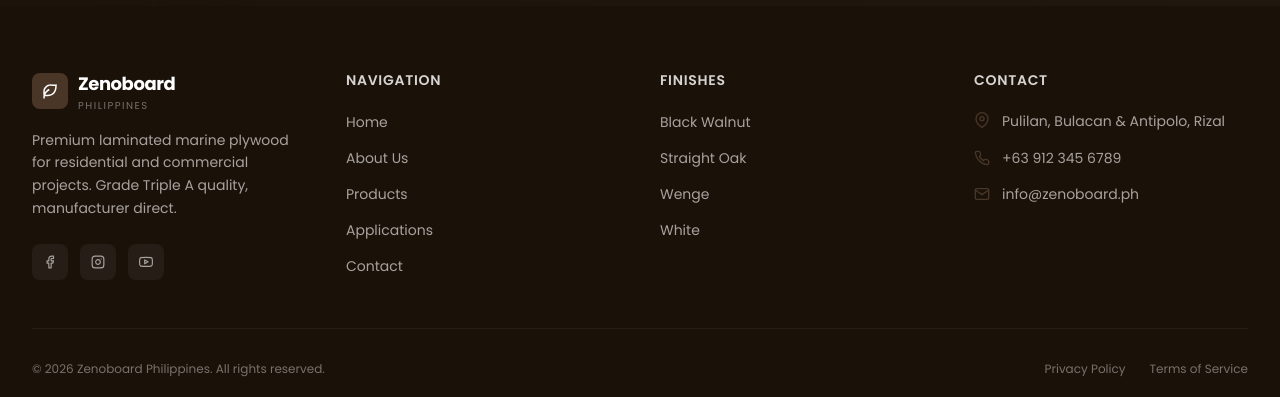
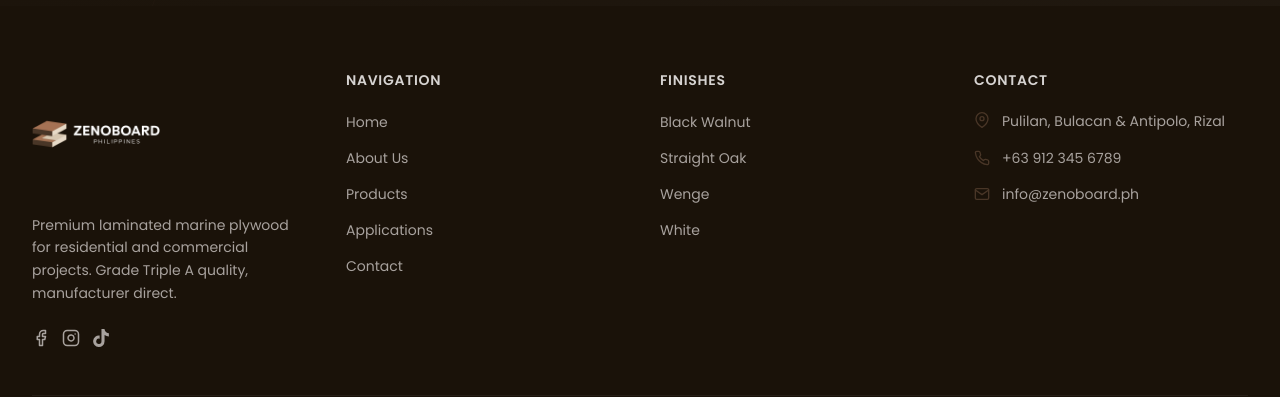
Before and after one commit to dreiiiur/zenoboard, a React (Vite) app: page /products/white in a window 1280 px wide. Shown: the part 3895-4292 px from the top of the page. Built offline with nearby package versions, Linux system fonts and the light colour scheme; grey boxes are pictures that could not be loaded.

Commit message:
refactor: social links

```diff
--- a/src/components/Footer.jsx
+++ b/src/components/Footer.jsx
@@ -1,5 +1,6 @@
 import { Link } from 'react-router-dom'
 import { RiLeafLine } from 'react-icons/ri'
+import { FaTiktok } from "react-icons/fa";
 import { FiFacebook, FiInstagram, FiYoutube, FiPhone, FiMail, FiMapPin } from 'react-icons/fi'
 
 const navLinks = [
@@ -25,28 +26,23 @@
           {/* Brand */}
           <div className="lg:col-span-1">
             <Link to="/" className="flex items-center gap-2.5 mb-4">
-              <div className="w-9 h-9 bg-primary rounded-lg flex items-center justify-center">
-                <RiLeafLine className="text-white text-lg" />
-              </div>
               <div>
-                <span className="text-lg font-bold tracking-tight text-white">Zenoboard</span>
-                <span className="block text-[10px] tracking-[0.15em] uppercase text-white/40">Philippines</span>
+                <img src="/logo-negative.png" alt="ZenoBoard Logo" className="w-32" />
               </div>
             </Link>
             <p className="text-stone-400 text-sm leading-relaxed mb-6">
               Premium laminated marine plywood for residential and commercial projects. Grade Triple A quality, manufacturer direct.
             </p>
             <div className="flex items-center gap-3">
-              {[FiFacebook, FiInstagram, FiYoutube].map((Icon, i) => (
-                <a
-                  key={i}
-                  href="#"
-                  className="w-9 h-9 rounded-lg bg-white/5 hover:bg-primary transition-colors duration-200 flex items-center justify-center group"
-                  aria-label="Social link"
-                >
-                  <Icon className="text-stone-400 group-hover:text-white text-sm transition-colors" />
-                </a>
-              ))}
+              <a href="https://www.facebook.com/profile.php?id=61576497621623" target="_blank" rel="noopener noreferrer" className="text-stone-400 hover:text-white text-lg transition-colors">
+                <FiFacebook />
+              </a>
+              <a href="https://www.instagram.com/zenoboardphilippines/" target="_blank" rel="noopener noreferrer" className="text-stone-400 hover:text-white text-lg transition-colors">
+                <FiInstagram />
+              </a>
+              <a href="https://www.tiktok.com/@zenoboardph?is_from_webapp=1&sender_device=pc" target="_blank" rel="noopener noreferrer" className="text-stone-400 hover:text-white text-lg transition-colors">
+                <FaTiktok />
+              </a>
             </div>
           </div>
 
```
